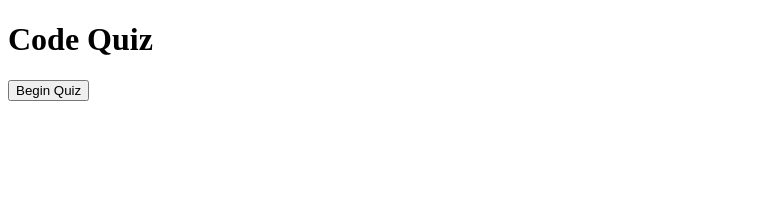
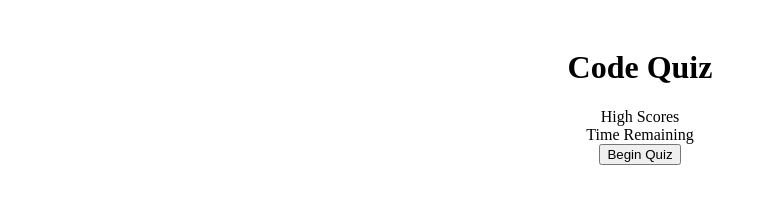
Before and after one commit to dcastelline/Code-Quiz, a plain HTML site: page index.html in a window 1280 px wide. Shown: the whole page, without its empty margins (0-767 px from the left). Drawn offline with Linux system fonts and the light colour scheme; files whose address does not match are found by name.

Commit message:
added divs to html, commented html, css, and js, created a js var

```diff
--- a/index.html
+++ b/index.html
@@ -9,16 +9,24 @@
 </head>
 
     <body>
-        <header>
-            <h1>Code Quiz</h1>
-        </header>
         <div class="container">
-
+            <!-- Header -->
+            <header id="header">
+                <h1>Code Quiz</h1>
+            </header>
+            <!-- High Score -->
+            <div id="high-score">
+                High Scores
+            </div>
+            <!-- Timer -->
+            <div id="timer">
+                Time Remaining
+            </div>
+            <!-- Begin Button -->
+            <div>
+                <button id="begin-button">Begin Quiz</button>
+            </div>
         </div>
-        <div>
-            <button class="begin-button">Begin Quiz</button>
-        </div>
-
     </body>
     <script src="text/script.js"></script>
 
--- a/script.js
+++ b/script.js
@@ -0,0 +1 @@
+var beginBtn = document.querySelector("begin-button")
--- a/style.css
+++ b/style.css
@@ -0,0 +1,7 @@
+/* Quiz area */
+.container {
+    margin: 5px;
+    padding: 20px;
+    justify-content: center;
+    text-align: center;
+}
```
